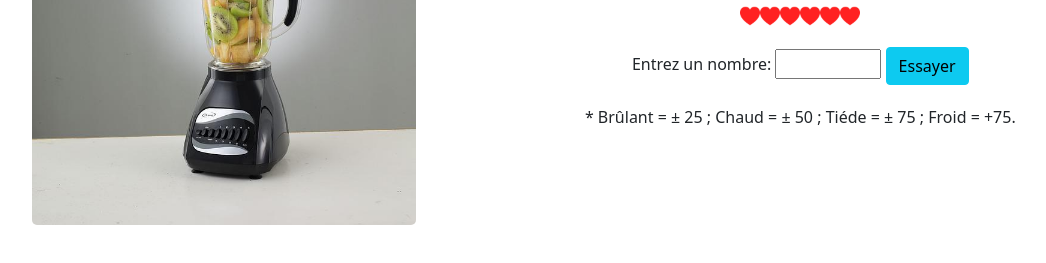
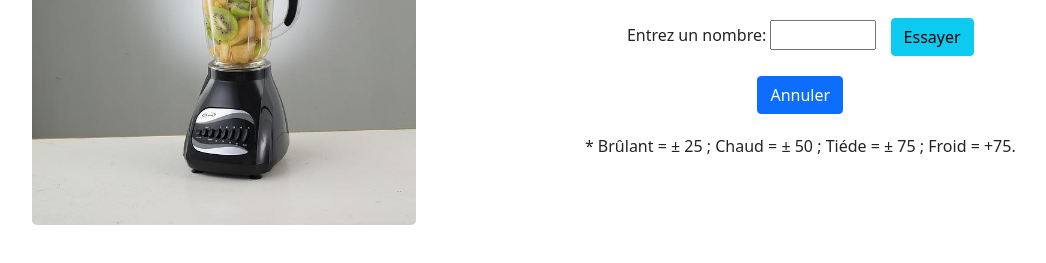
Before and after one commit to xavier-meyer/JS-jeu-du-juste-prix, a plain HTML site: page index.html in a window 1280 px wide. Both pictures are taken after a click on the button "Intermédiaire". Shown: the part 381-644 px from the top of the page, without its empty margins (116-1162 px from the left). Drawn offline with nearby package versions, Linux system fonts and the light colour scheme.

Commit message:
feat: fct annuler choix niveau ok

```diff
--- a/app.js
+++ b/app.js
@@ -12,7 +12,7 @@ const difficultNiv = document.getElementById("niv-difficile");
 const divNbVies = document.getElementById("nbVies");
 const nightmareNiv = document.getElementById("niv-cauchemar");
 const divForm = document.getElementById("hidden-form-number");
-// const annulerBtn = document.getElementById("annulerBtn");
+const annulerBtn = document.getElementById("annulerBtn");
 // modéles de coeur
 const coeurVide = '<img src="./images/coeur-vide.png" class="heart-size" alt="insérer coeur vide"></img>'
 const coeurPlein = '<img src="./images/coeur-plein.png" class="heart-size" alt="insérer coeur plein"></img>'
@@ -107,6 +107,7 @@ const play = () => {
     })
     function difficulte(levelNiv,nbVies,nbViesTotals) {
         levelNiv.addEventListener("click",() => {
+            annulerBtn.style.display = "block";
             message.style.display = "block";
             vies = nbVies;
             totalVies = nbViesTotals;
@@ -116,6 +117,7 @@ const play = () => {
             divNbVies.appendChild(p);
             actualiseCoeurs(vies);
             divForm.style.display = "block";
+            leaveLevel();
         })
     }
    difficulte(easyNiv,7,7);
@@ -133,6 +135,14 @@ const play = () => {
            message.style.display = "none";
         }
     }
+    // fonction leaveLevel
+    function leaveLevel(){
+        if(statutJeu == true){
+            annulerBtn.addEventListener("click", () => {
+                document.location.reload(true);
+            });
+        }
 
+    }
 }
 play();
--- a/index.html
+++ b/index.html
@@ -37,17 +37,17 @@
                         <label for="number">Entrez un nombre:</label>
                         <input type="number" id="number" min="0" max="1000" maxlength="4" required>
                         <button type="submit" id="essayerBtn" class="btn btn-info">Essayer</button>
-                        <button type="button" id="rejouerBtn" class="btn btn-primary">rejouer</button>
+                        <button type="button" id="rejouerBtn" class="btn btn-primary">Rejouer</button>
                     </div>
                 </form>
+                    <div>
+                        <button type="button" id="annulerBtn" class="btn btn-primary">Annuler</button>
+                    </div>
                 <p id="details">* Brûlant = &plusmn; 25 ; Chaud = &plusmn; 50  ; Tiéde = &plusmn; 75 ; Froid = +75.</p>
             </div>
         </section>
     </main>
     <script src="./app.js" type="text/javascript"></script>
     <script src="https://cdn.jsdelivr.net/npm/bootstrap@5.1.3/dist/js/bootstrap.bundle.min.js" integrity="sha384-ka7Sk0Gln4gmtz2MlQnikT1wXgYsOg+OMhuP+IlRH9sENBO0LRn5q+8nbTov4+1p" crossorigin="anonymous"></script>
-    <script type="module" src="https://unpkg.com/ionicons@5.5.2/dist/ionicons/ionicons.esm.js"></script>
-    <script nomodule src="https://unpkg.com/ionicons@5.5.2/dist/ionicons/ionicons.js"></script>
-
 </body>
 </html>
--- a/style.css
+++ b/style.css
@@ -9,6 +9,8 @@
     --margin-10:10px;
     --margin-20:20px;
     --margin-40:40px;
+    --margin-left-10: 10px;
+    --margin-left-15: 15px;
 }
 
 /*body*/
@@ -87,3 +89,15 @@ main h2{
     width: 20px;
     object-fit: cover;
 }
+#details{
+    margin-top: var(--margin-20);
+}
+#essayerBtn{
+    margin-left: var(--margin-left-10);
+}
+#niv-inter,#niv-difficile,#niv-cauchemar{
+    margin-left: var(--margin-left-15);
+}
+#annulerBtn{
+    display: none;
+}
```
